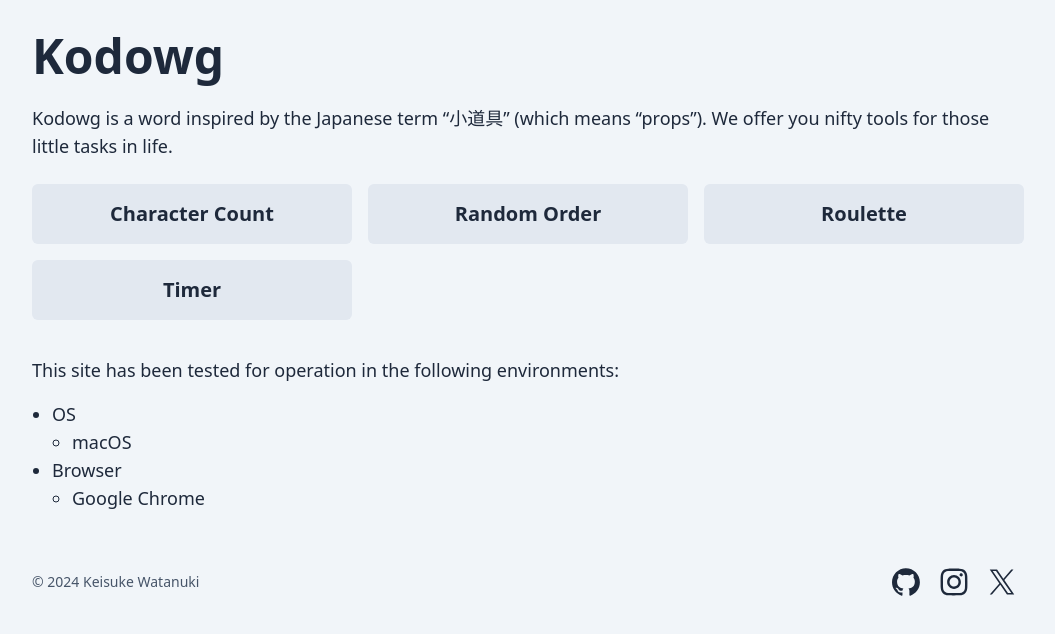
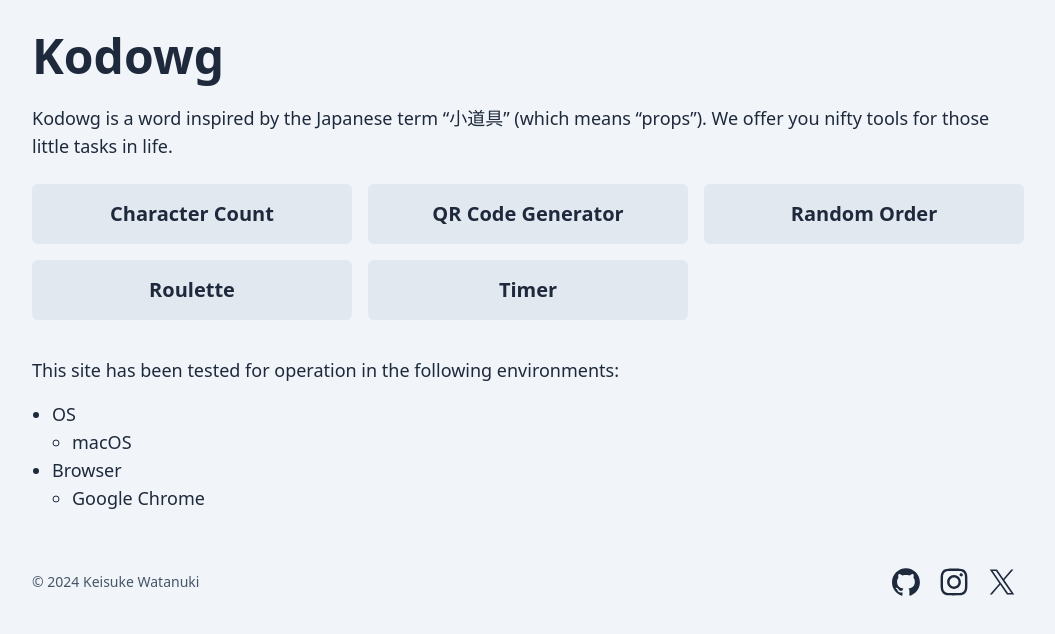
Before and after one commit to kskwtnk/kodowg, a SvelteKit app: page / in a window 1280 px wide. Shown: the top 634 px of the page, without its empty margins (112-1167 px from the left). Built offline with nearby package versions, Linux system fonts and the light colour scheme.

Commit message:
Add qr-code-generator link to the top page

```diff
--- a/src/routes/[[lang]]/+page.server.ts
+++ b/src/routes/[[lang]]/+page.server.ts
@@ -4,6 +4,7 @@ const i18nText = {
 			"Kodowg is a word inspired by the Japanese term “小道具” (which means “props”). We offer you nifty tools for those little tasks in life.",
 		functionName: {
 			"character-count": "Character Count",
+			"qr-code-generator": "QR Code Generator",
 			"random-order": "Random Order",
 			roulette: "Roulette",
 			timer: "Timer",
@@ -16,6 +17,7 @@ const i18nText = {
 			"Kodowgは日本語の「小道具」にインスパイアされた言葉です。日常のちょっとしたタスクに便利なツールを提供します。",
 		functionName: {
 			"character-count": "文字数カウント",
+			"qr-code-generator": "QRコードジェネレーター",
 			"random-order": "ランダム並び替え",
 			roulette: "ルーレット",
 			timer: "タイマー",
```
